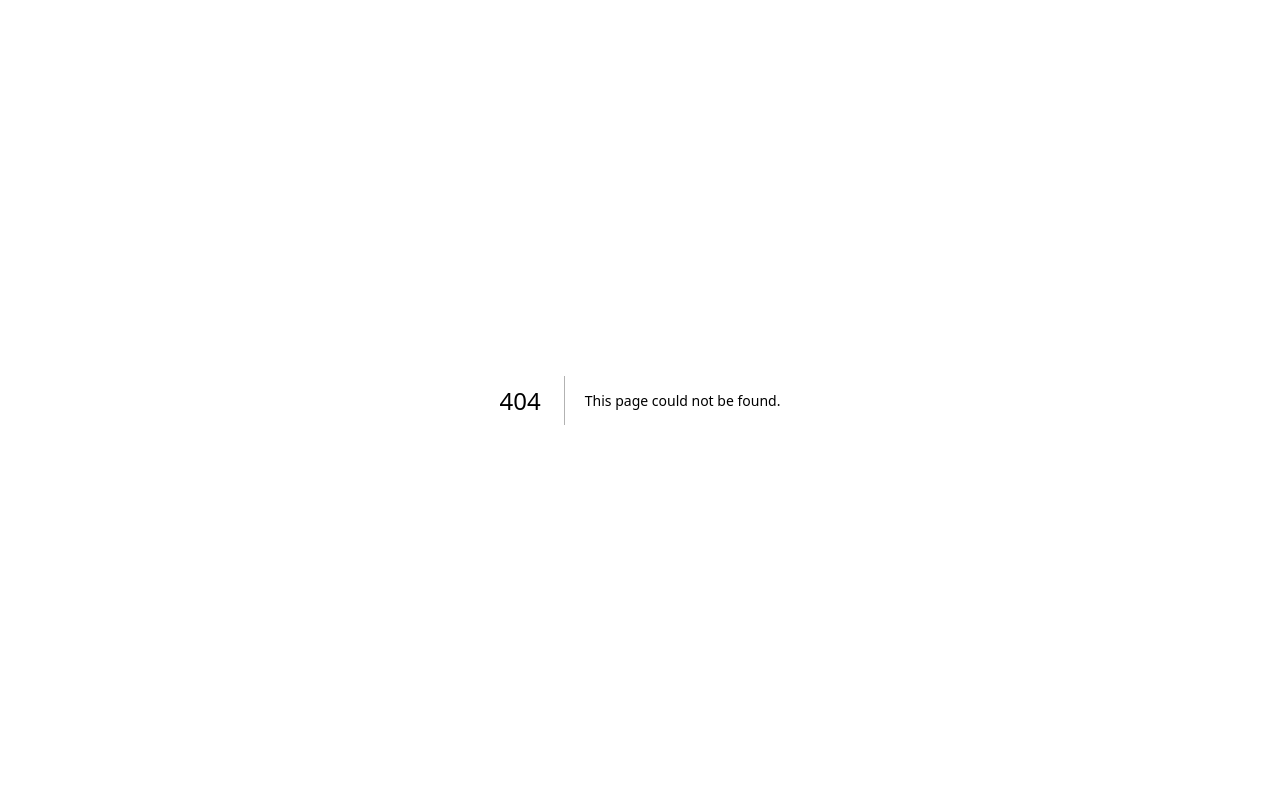
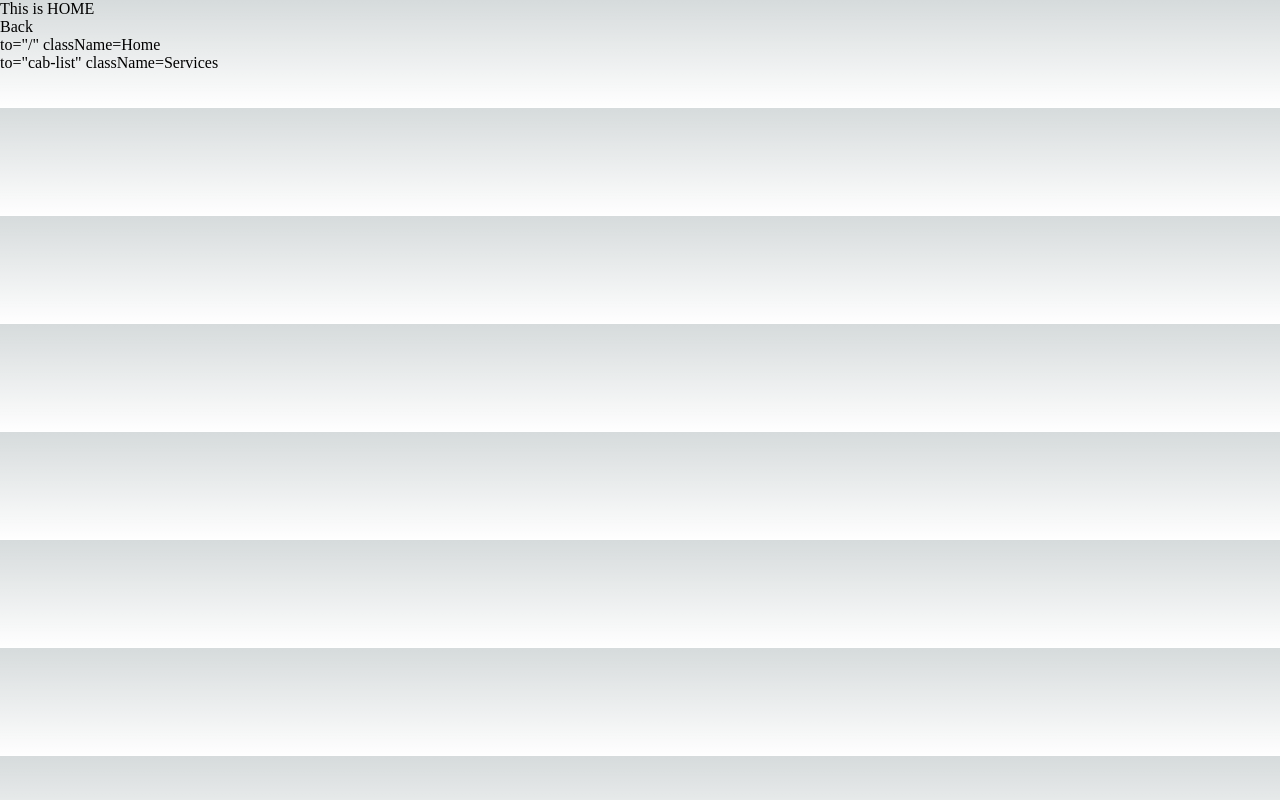
Before and after one commit to PVARGASM1/Guardian_Security_APP, a Next.js app: page /home in a window 1280 px wide. Before the commit this address had no page. Built offline with nearby package versions, Linux system fonts and the light colour scheme.

Commit message:
Adding pages

```diff
--- a/jsconfig.json
+++ b/jsconfig.json
@@ -1,7 +1,10 @@
 {
   "compilerOptions": {
     "paths": {
-      "@/*": ["./src/*"]
+      "@/*": ["./src/*"],
+      "@components/*": ["./src/components/*"],
+      "@pages/*": ["./src/pages/*"],
+      "@styles/*": ["./src/styles/*"],
     }
   }
 }
--- /dev/null
+++ b/src/components/Header/Header.jsx
@@ -0,0 +1,107 @@
+/* eslint-disable object-curly-newline */
+import './Header.module.css';
+import { useState } from 'react';
+// import LogoGS from '@/public/LogoGS.png';
+
+const Header = () => {
+  const [menu, setMenu] = useState(false);
+  const [settings, setSettings] = useState(false);
+
+  const handleClick = () => {
+    if (window.innerWidth >= 1200) {
+      return null;
+    }
+    return setMenu(!menu);
+  };
+
+  const handleClickSettings = () => setSettings(!settings);
+
+  return (
+    <header className="header">
+      <div className="menu__container">
+
+        <div className="menu__image-container">
+
+            {/* <Image src={LogoGS} alt="logo" /> */}
+
+        </div>
+
+        <nav className="navbar">
+          <div
+            className="navbar__toggle"
+            onClick={handleClick}
+            onKeyDown={handleClick}
+            role="button"
+            tabIndex={0}
+          >
+            {/* <FaBars style={{ fill: 'white', fontSize: '20px' }} /> */}
+          </div>
+          {/* eslint-disable-next-line jsx-a11y/click-events-have-key-events,
+            jsx-a11y/no-static-element-interactions */}
+          <div className={`navbar__overlay ${menu ? 'show' : ''}`} onClick={handleClick} />
+          <ul className={`navbar__menu ${menu ? 'show' : ''}`}>
+            <li
+              className="navbar__back-btn"
+              onClick={handleClick}
+              onKeyDown={handleClick}
+              role="menuitem"
+              tabIndex={0}
+            >
+              <span>Back</span>
+              {/* <FaAngleRight /> */}
+            </li>
+            <li
+              className="navbar__link"
+              onClick={handleClick}
+              onKeyDown={handleClick}
+              role="menuitem"
+              tabIndex={0}
+            >
+              {/* <NavLink */}
+                to="/"
+                className={({ isActive }) => (isActive ? 'active-link' : '')}
+              {/* > */}
+                Home
+              {/* </NavLink> */}
+            </li>
+            <li
+              className="navbar__link"
+              onClick={handleClick}
+              onKeyDown={handleClick}
+              role="menuitem"
+              tabIndex={0}
+            >
+              {/* <NavLink */}
+                to="cab-list"
+                className={({ isActive }) => (isActive ? 'active-link' : '')}
+              {/* > */}
+                Services
+              {/* </NavLink> */}
+            </li>
+          </ul>
+        </nav>
+
+        <ul className="menu__right-section">
+
+
+          <li className="menu__right-section-user">
+            {/* <NavLink to="access">
+              <FaUser style={{ fill: 'white', fontSize: '20px' }} />
+            </NavLink> */}
+          </li>
+
+          <li className="menu__right-section-settings">
+            {/* <FaCog style={{ fill: 'white', fontSize: '20px' }} onClick={handleClickSettings} /> */}
+            <ul className={`menu__right-section-settings--open ${settings ? 'show' : ''}`}>
+
+            </ul>
+          </li>
+
+        </ul>
+
+      </div>
+    </header>
+  );
+};
+
+export default Header;
--- /dev/null
+++ b/src/components/Header/Header.module.css
@@ -0,0 +1,222 @@
+.header {
+    width: 100%;
+    position: absolute;
+    top: 0;
+    left: 0;
+    background-color: #00000033;
+    z-index: 3;
+  }
+
+  .menu__container {
+    max-width: 1400px;
+    display: flex;
+    justify-content: space-between;
+
+    padding-left: 12px;
+    padding-right: 12px;
+    margin: 10px auto;
+
+
+    /* .menu__image-container {
+
+      Image {
+        width: 110px;
+      }
+    } */
+  }
+
+  .navbar {
+    display: flex;
+    align-items: center;
+    margin-right: 20px;
+    margin-left: auto;
+
+    .navbar__overlay {
+      position: fixed;
+      left: 0;
+      top: 0;
+      width: 100vw;
+      height: 100vh;
+      background-color: rgba(0, 0, 0, 0.52);
+      z-index: 2;
+      display: none;
+    }
+
+    & .show {
+      display: block;
+    }
+
+    .navbar__menu {
+      position: fixed;
+      background-color: #fff;
+      width: 300px;
+      border: 1px solid #eee;
+      top: 0;
+      height: 100vh;
+      right: -300px;
+      z-index: 10;
+      transition: all 0.3s ease;
+      overflow: scroll;
+
+      .navbar__back-btn {
+        display: flex;
+        justify-content: flex-end;
+        align-items: center;
+        font-size: 18px;
+        color: #222222;
+        font-weight: 700;
+        text-transform: uppercase;
+        border-bottom: 1px solid #efefef;
+        cursor: pointer;
+        padding: 20px;
+      }
+
+      .navbar__link {
+        text-transform: uppercase;
+        font-size: 16px;
+        font-weight: 700;
+        color: #222222;
+        padding: 10px 15px;
+      }
+
+      .active-link {
+        border-bottom: 2px solid #ffffff;
+      }
+    }
+
+    & .show {
+      right: 0;
+    }
+
+  }
+
+  /* .menu__right-section {
+    display: flex;
+
+    &-front,
+    &-user,
+    &-settings {
+      width: 42px;
+      height: 42px;
+      display: flex;
+      align-items: center;
+      justify-content: center;
+      position: relative;
+      background-color: #ffffff24;
+    }
+
+    &-user{
+      cursor: pointer;
+    }
+
+    &-front {
+      width: auto;
+      display: none;
+    }
+
+
+    & li:nth-child(4) {
+      margin-left: 10px;
+    }
+
+    .menu__right-section-settings--open {
+      position: absolute;
+      width: 100%;
+      width: 120px;
+      right: 0;
+      background-color: white;
+      bottom: -84px;
+      display: none;
+    }
+
+    select {
+      color: black;
+      font-weight: 400;
+      width: 100%;
+      -webkit-appearance: none;
+      border: none;
+      background: url(../../assets/icons/down-black.png) no-repeat 80%;
+      padding: 5px 28px 4px 10px;
+      text-transform: uppercase;
+      position: relative;
+      cursor: pointer;
+    }
+
+    select:focus {
+      outline: none;
+    }
+
+    & .show {
+      display: initial;
+    }
+  }
+
+  @media screen and (min-width: 768px) {
+    .menu__container {
+      margin: 10px 24px;
+    }
+
+    .menu__right-section {
+
+      & li:not(:first-child) {
+        margin-left: 15px;
+      }
+
+      &-front {
+        display: flex;
+
+        & select {
+          color: white;
+          background: none;
+          background: url(../../assets/icons/down-white.png) no-repeat 80%;
+          font-family: inherit;
+          font-size: 1.6rem;
+          font-weight: 900;
+        }
+
+        & option {
+          color: #000000;
+        }
+      }
+    }
+
+    .menu__right-section-settings {
+      display: none;
+    }
+  }
+
+  @media screen and (min-width: 1200px) {
+    .menu__container {
+      margin: 10px auto;
+    }
+
+    .navbar {
+      margin-left: 20px;
+
+      .navbar__toggle,
+      .navbar__overlay {
+        all: unset;
+        display: none;
+      }
+
+      .navbar__menu {
+        all: unset;
+        display: flex;
+        list-style: none;
+
+        .navbar__back-btn {
+          all: unset;
+          display: none;
+        }
+
+        .navbar__link {
+          color: #fff;
+
+          .active-link {
+            border-bottom: 1px solid inherit;
+          }
+        }
+      }
+    }
+  }
+   */
--- /dev/null
+++ b/src/pages/home.js
@@ -0,0 +1,14 @@
+import Header from "@/components/Header/Header"
+import Image from 'next/image';
+
+
+const home = () => {
+  return (
+    <>
+    <div>This is HOME</div>
+    <Header />
+    </>
+  )
+}
+
+export default home
```
Also changed, not shown: public/LogoGS.png (added).
